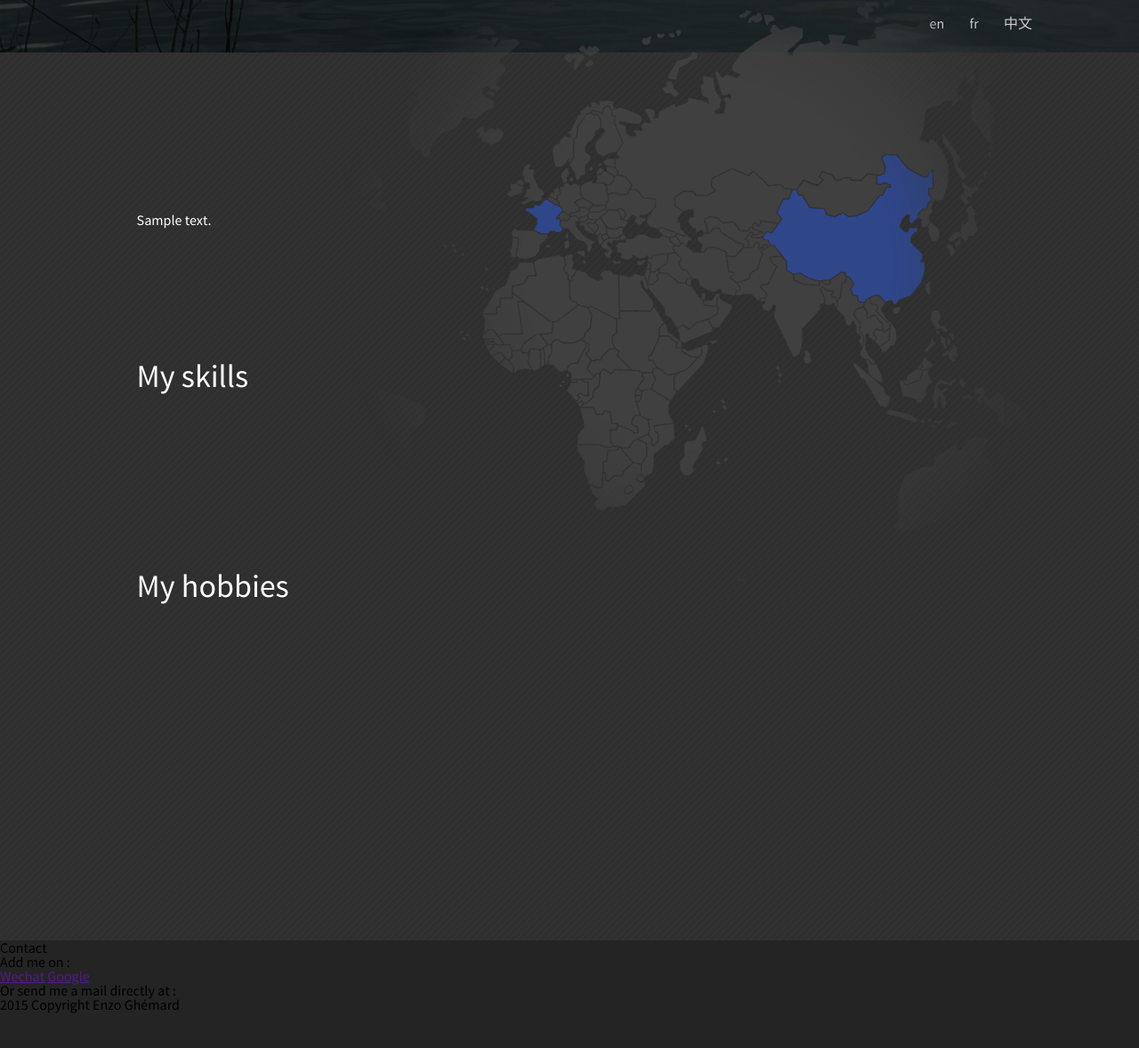
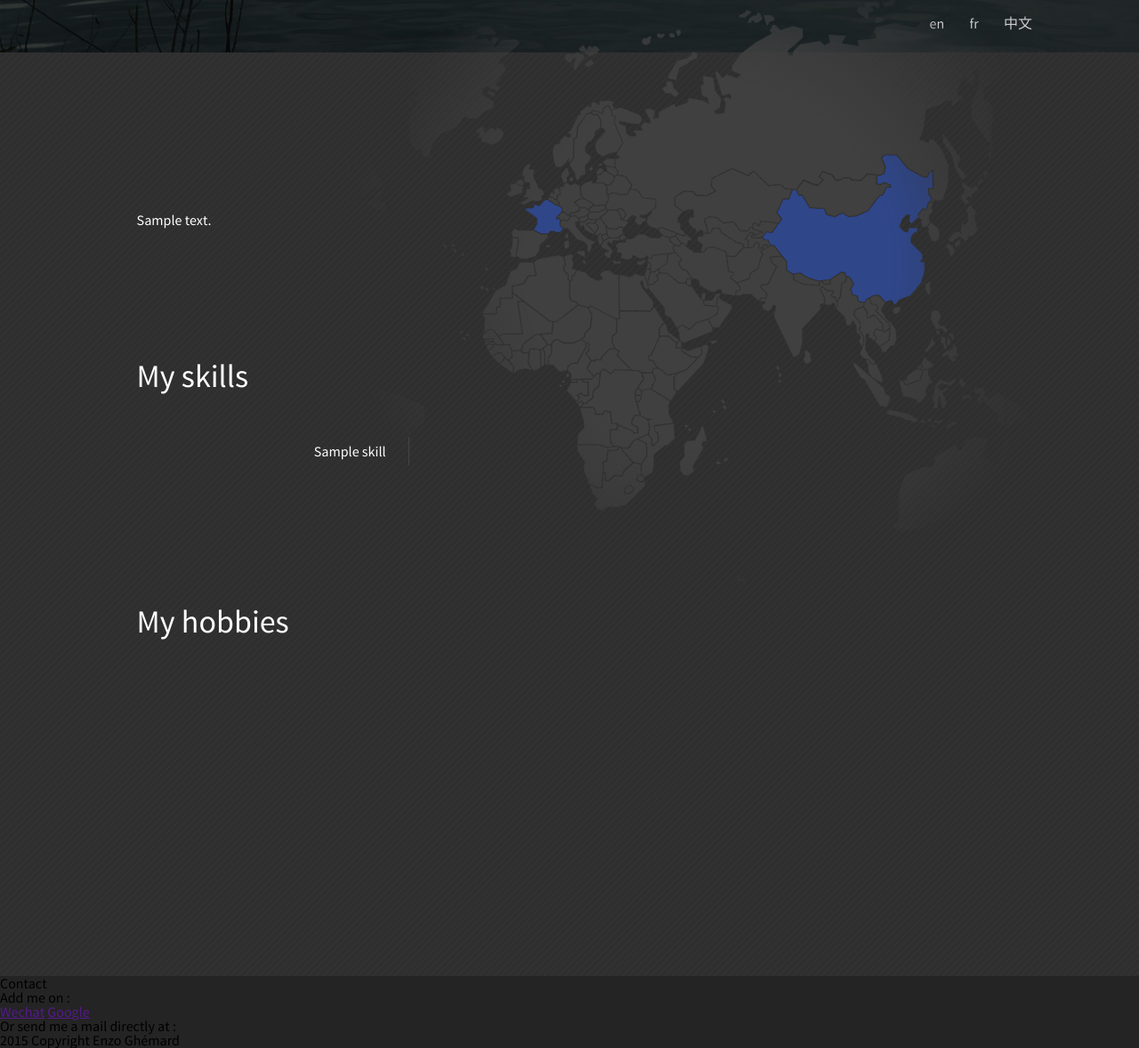
Before and after one commit to Enzuo/portfolio2015, a Django app: template portfolio/templates/portfolio/view_index.html in a window 1280 px wide. Shown: the part 741-1919 px from the top of the page at 89% size. Before the commit the page ends 1880 px from the top, so only its background shows below. Run offline with Django 3.2, Linux system fonts and the light colour scheme; the template is opened without the code that fills it: most values are stand-ins (such as "Sample title", 1, 10 or a date in 2020); style sheets or scripts are compiled from the project's sources; some libraries are stand-ins or nearby versions.

Commit message:
Add skills bar creation in javascript, fix overflow for filters bar

```diff
--- a/portfolio/models.py
+++ b/portfolio/models.py
@@ -54,6 +54,8 @@
 
 class Tag(models.Model):
 	name = models.CharField(max_length=200)
+	level = models.IntegerField( default = 50 )
+
 
 	def __unicode__(self):
 		return self.name
--- a/portfolio/static/portfolio/css/style.less
+++ b/portfolio/static/portfolio/css/style.less
@@ -147,11 +147,51 @@
 		right:-50px;
 		z-index:0;
 	}
+
+	.skill {
+
+		clear:both;
+		margin: 8px 0;
+
+		h2{
+			width:280px;
+			text-align:right;
+			line-height:32px;
+			display:block;
+			float:left;
+			margin-right:25px;
+		}
+
+		.skill-bar{
+			display:block;
+			float:left;
+			height:32px;
+			width:500px;
+			border-left:1px solid #444;
+
+			.bar{
+				height:4px;
+				margin: 14px 0;
+				float:left;
+				background: #6598c5;
+			}
+		}
+	}
+
+	.skill:after{
+	   content: " ";
+	   display: block;
+	   height: 0;
+	   clear: both;
+	}
+
+
 }
 
 /*switch LOGIC*/
 @minheight:400px;
 @minwidth:500px;
+/*
 #index{
 	z-index:10;
 	position:absolute;
@@ -171,7 +211,7 @@
 
 	min-width:@minwidth;
 	min-height:@minheight;
-}
+}*/
 /*switch LOGIC*/
 
 
@@ -181,7 +221,6 @@
 
 	background:#FFF;
 	height:100%;
-	overflow:hidden;
 
 	header{
 
@@ -281,6 +320,7 @@
 		right:0px;
 		top:0px;
 		height:100%;
+		overflow-x: hidden;
 
 		.filters-toggle.search{
 			width:45px;
@@ -304,6 +344,8 @@
 			height:32px;
 			width:32px;
 			padding:8px;
+			cursor:pointer;
+			display:block;
 
 		}
 		.filter img.disabled{
--- /dev/null
+++ b/portfolio/static/portfolio/js/about_script.js
@@ -0,0 +1,53 @@
+var A = {
+	maxBarWidth : 1000,
+	maxValue : 0,
+	minValue : 9999,
+
+	init : function(){
+
+		A.maxBarWidth = $(".skill-bar").first().width();
+		A.createSkillsBarPercent();
+	},
+
+	createSkillsBarRelative : function(){
+
+		//Get max and min
+		$(".skill").each( function(){
+			var value = parseInt($(this).attr("value"));
+			if( value > A.maxValue )
+				A.maxValue = value;
+			if( value < A.minValue )
+				A.minValue = value;
+		});
+
+
+		var range = A.maxValue - A.minValue;
+		$(".skill").each( function(){
+			var value = $(this).attr("value");
+			var bar = $(this).find(".bar");
+
+			//calculate width according to max and min
+			var percent = (value - A.minValue) / range;
+
+			var bar_width = A.maxBarWidth /2 + A.maxBarWidth /2 * percent;
+
+			bar.css("width",bar_width+"px");
+		});
+	},
+
+	createSkillsBarPercent : function(){
+
+		$(".skill").each( function(){
+			var value = parseInt($(this).attr("value"));
+			var bar = $(this).find(".bar");
+
+			//calculate width according to max and min
+			var percent = value/100;
+			var bar_width = percent * A.maxBarWidth ;
+
+			bar.css("width",bar_width+"px");
+		});
+	},
+}
+
+$( document ).ready( A.init );
--- a/portfolio/templates/portfolio/section_about.html
+++ b/portfolio/templates/portfolio/section_about.html
@@ -9,9 +9,19 @@
 		<div class="world-map"></div>
 	</article>
 
+	{% if tags %}
 	<article>
 		<h1>{% trans "My skills" %}</h1>
+
+		{% for skill in tags %}
+			<div class="skill" value="{{ skill.level }}">
+				<h2>{{skill.name}}</h2><div class="skill-bar" ><div class="bar"></div></div>
+			</div>
+		{% endfor %}
+
 	</article>
+	{% endif %}
+
 	<article>
 		<h1>{% trans "My hobbies" %}</h1>
 		<div class="hobbies">
--- a/portfolio/templates/portfolio/view_index.html
+++ b/portfolio/templates/portfolio/view_index.html
@@ -1,5 +1,6 @@
 {% extends 'portfolio/base.html' %}
 {% load i18n %}
+{% load static %}
 
 {% block view_block %}
 
@@ -10,6 +11,6 @@
 		{% include "portfolio/section_about.html" %}
 		{% include "portfolio/section_contact.html" %}
 
-
+		<script type="text/javascript" src="{% static 'portfolio/js/about_script.js' %}"></script>
 
 {% endblock %}
--- a/portfolio/views.py
+++ b/portfolio/views.py
@@ -5,15 +5,18 @@
 	LANGUAGE_SESSION_KEY, check_for_language, get_language, to_locale,
 )
 
-from portfolio.models import Work, Tech, Article
+from portfolio.models import Work, Tech, Article, Tag
 
 
 
 def view_index(request):
 
 	aboutme = Article.objects.get(pk=1)
+	tags = Tag.objects.all();
+
 	context = {
 		'aboutme' : aboutme,
+		'tags' : tags
 	}
 
 	return render(request, 'portfolio/view_index.html', context)
```
Also changed, not shown: portfolio/migrations/0004_tag_level.py (added).
